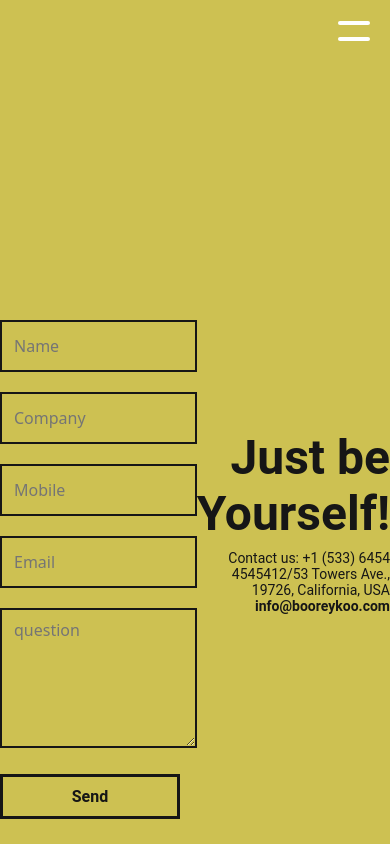
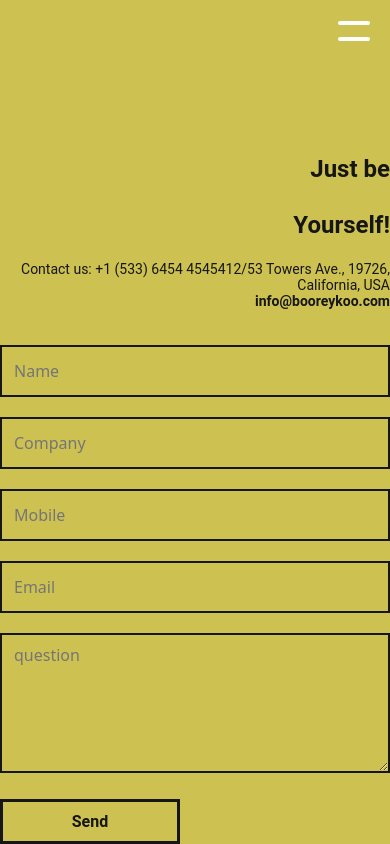
Before and after one commit to givikooo/Booreykoo, a React (Create React App) app: page /contact in a window 390 px wide. Built offline with nearby package versions, Linux system fonts and the light colour scheme.

Commit message:
Update contact responsive

```diff
--- a/src/Pages/Contact.tsx
+++ b/src/Pages/Contact.tsx
@@ -9,6 +9,7 @@ import BurgerMenu from '../Components/BurgerMenu';
 import Burger from '../Components/Burger';
 import { useNavigate } from 'react-router-dom';
 import Colors from './../assets/colors';
+import Responsive from '../Responsive';
 
 const Contact = () => {
     const [name, setName] = useState('')
@@ -105,13 +106,36 @@ const Body = styled.section`
     height: 100vh;
     display: flex;
     justify-content: space-around;
+    ${Responsive.tablet}{
+        flex-direction: column-reverse;
+        align-items: center;
+        justify-content: flex-start;
+    }
+    ${Responsive.mobile}{
+        flex-direction: column-reverse;
+        align-items: center;
+        justify-content: flex-start;
+    }
 `
 const FormWrapper = styled.form`
     width: 650px;
     margin-top: 300px;
+    ${Responsive.tablet}{
+        margin-top: unset;
+    }
+    ${Responsive.mobile}{
+        margin-top: unset;
+        width: 100%;
+    }
 `
 const RightSide = styled.div`
     margin-top: 430px;
+    ${Responsive.tablet}{
+        margin-top: unset;
+    }
+    ${Responsive.mobile}{
+        margin-top: unset;
+    }
 `
 
 const Title = styled.h1`
@@ -121,6 +145,12 @@ const Title = styled.h1`
     font-family: 'Roboto';
     font-size: 48px;
     line-height: 56px;
+    ${Responsive.tablet}{
+        font-size: 32px;
+    }
+    ${Responsive.mobile}{
+        font-size: 24px;
+    }
 `
 const ContactText = styled.p`
     color: ${Colors.Black};
```
